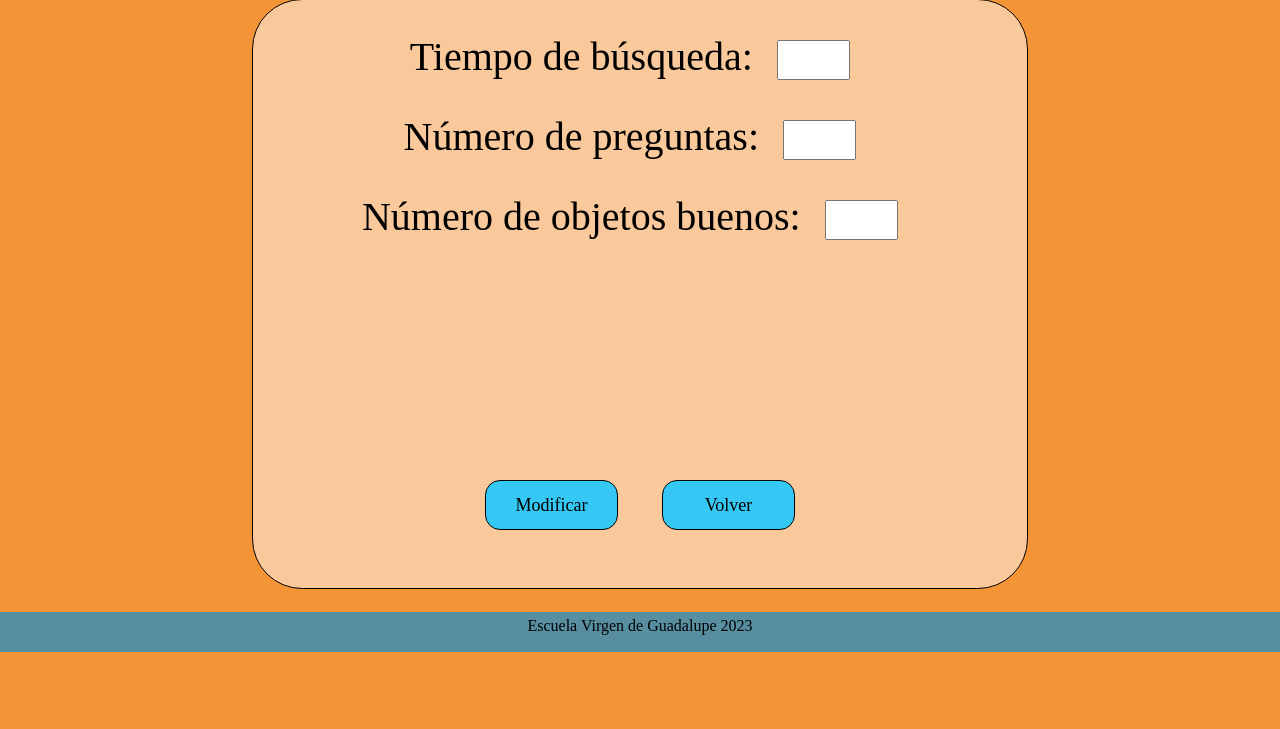
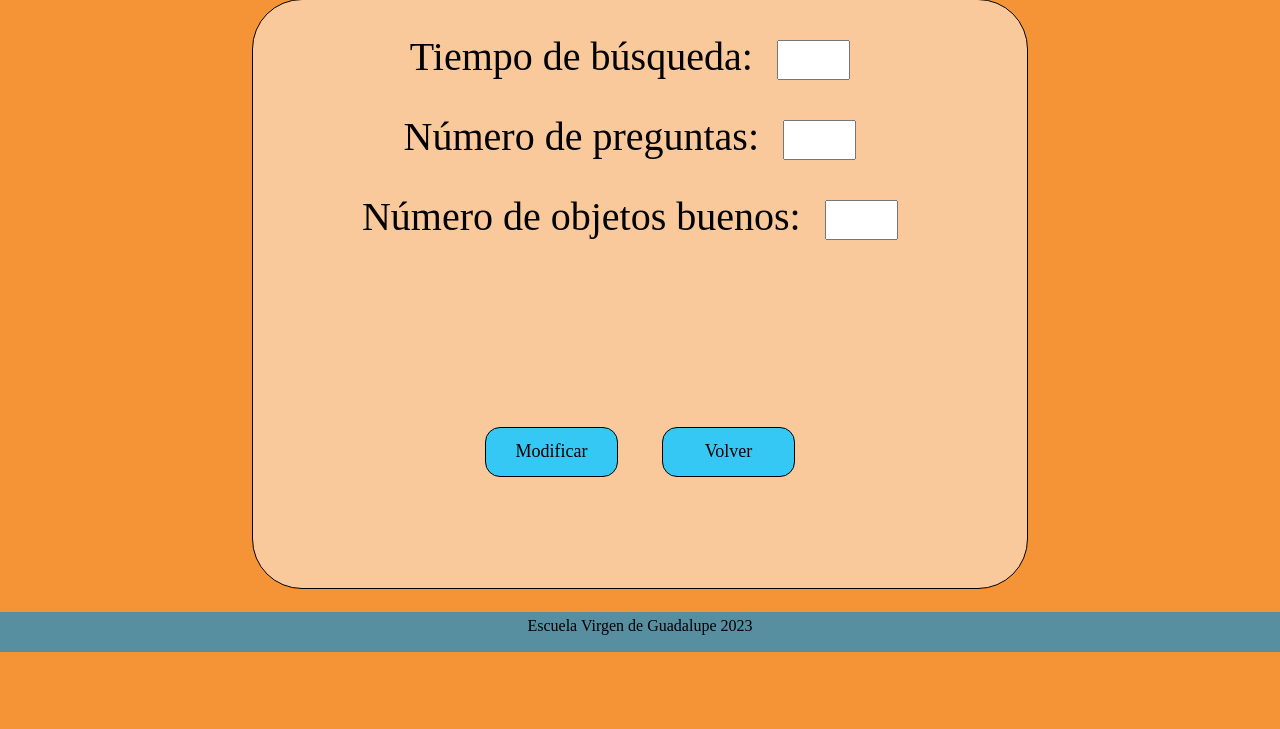
Before and after one commit to CodeLandscape/2324_2DAW_LupaEcoLogica, a PHP site: page /config.html in a window 1280 px wide. Shown: the part 148-877 px from the top of the page. Run offline with PHP 8.4, Linux system fonts and the light colour scheme; some web fonts are replaced.

Commit message:
Cambios CSS

```diff
--- a/diseño/mockup/styleCRUD.css
+++ b/diseño/mockup/styleCRUD.css
@@ -47,7 +47,6 @@ main form{
 input{
     margin: 20px;
     width: 50%;
-
     font-size: 40px;
     font-family: 'Agbalumo';
 }
@@ -75,7 +74,7 @@ input[type="submit"]:active{
 }
 
 #botones{
-    margin-top: 200px;
+    margin-top: 20%;
 }
 .inputPeq{
     width: 10%;
```
